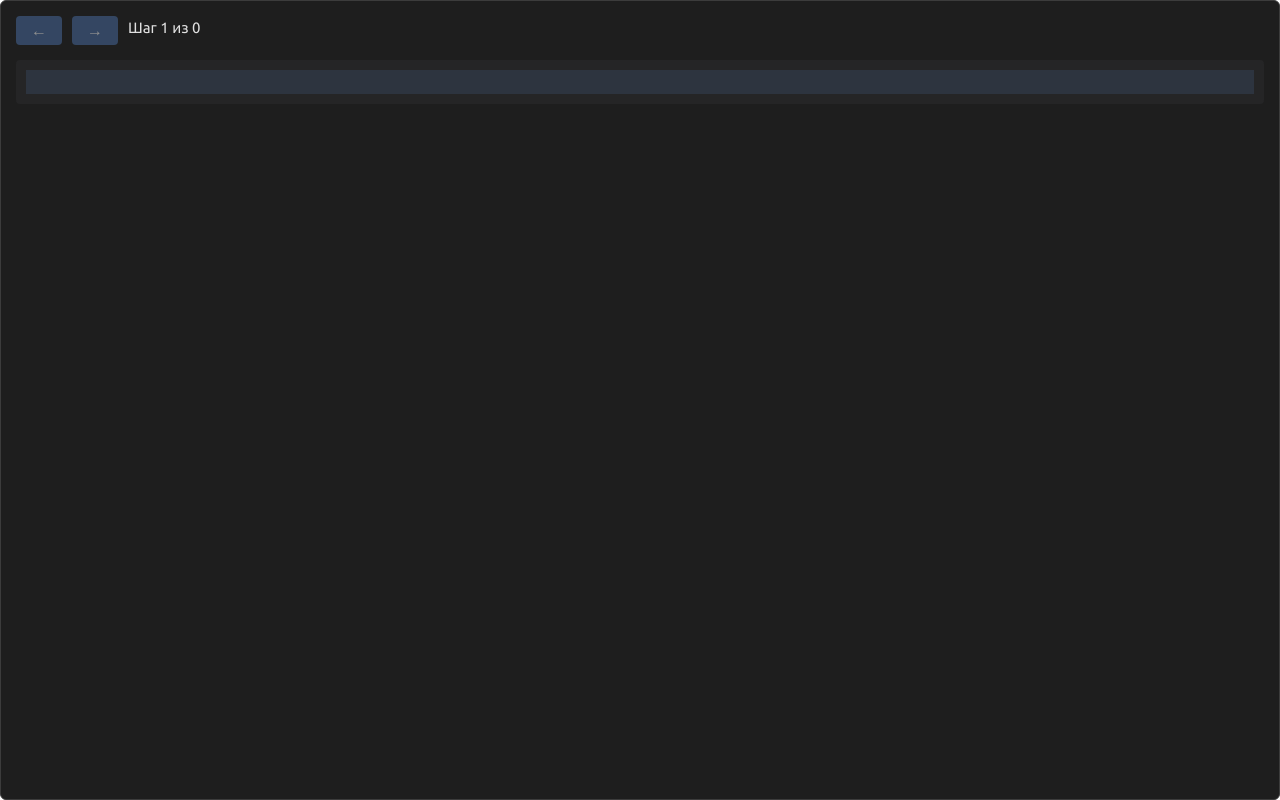
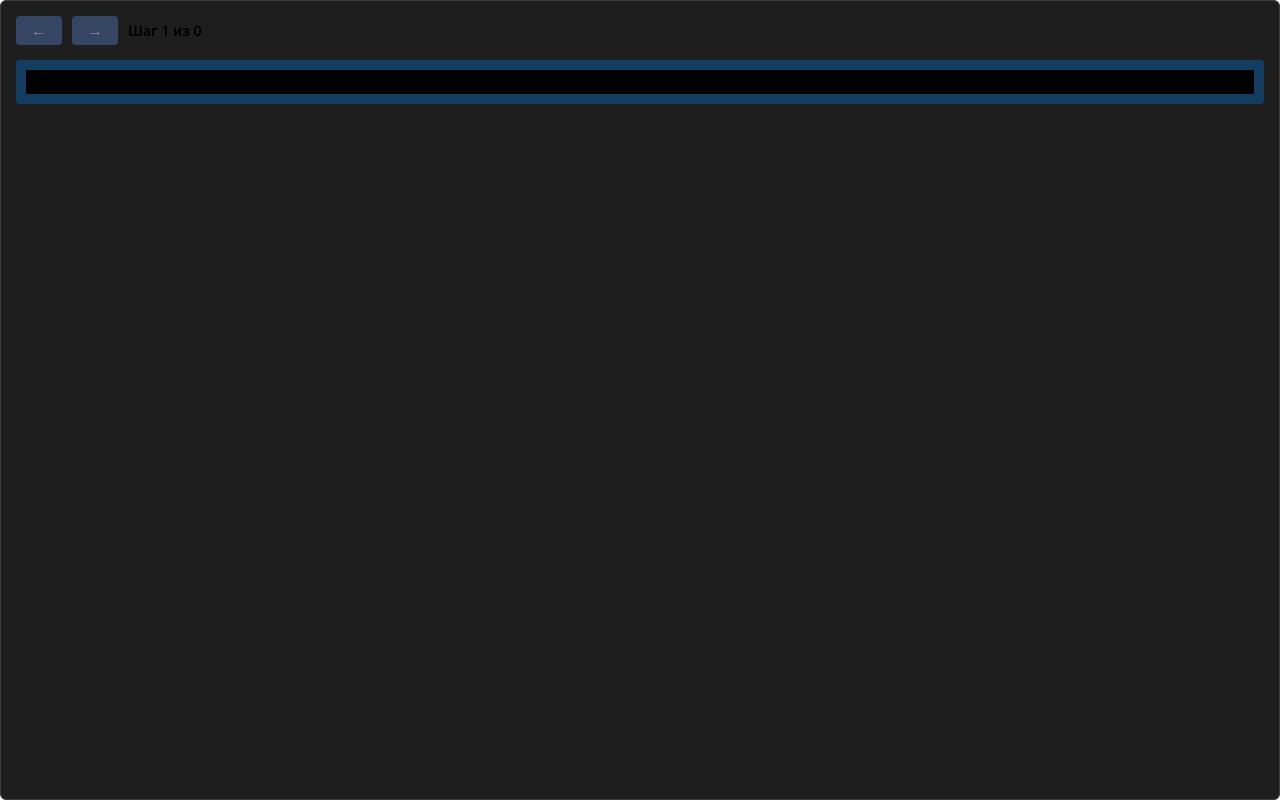
Before and after one commit to imadji/visual-sql-trainer, a Vue app in the folder client/: page /debugger in a window 1280 px wide. Built offline with nearby package versions, Linux system fonts and the light colour scheme.

Commit message:
fix sadbox styles one more time

```diff
--- a/client/src/components/DebuggerView.vue
+++ b/client/src/components/DebuggerView.vue
@@ -137,6 +137,12 @@ watch(
 .debugger-controls {
   display: flex;
   gap: 10px;
+  align-items: center;
+
+  span{
+    color: #000;
+    font-weight: 500;
+  }
 
   .nav-btn {
     background: #4a6fa5;
@@ -160,7 +166,8 @@ watch(
 }
 
 .sql-preview {
-  background-color: #252526;
+  // background-color: #252526;
+  background-color: rgba(0, 119, 216, 0.36);
   border-radius: 4px;
   padding: 10px;
   font-family: "Consolas", monospace;
@@ -174,7 +181,8 @@ watch(
   line-height: 1.5;
 
   &.active-line {
-    background-color: rgba(74, 111, 165, 0.2);
+    background-color: #000;
+    // background-color: rgba(74, 111, 165, 0.2);
   }
 }
 
--- a/client/src/components/SandboxView.vue
+++ b/client/src/components/SandboxView.vue
@@ -86,7 +86,7 @@
               @click="openDebugger(log.message)"
               title="Открыть в отладчике"
             >
-              123
+              <img src="../assets/info-helper.png" alt="">
             </button>
           </div>
         </div>
@@ -348,7 +348,8 @@ onMounted((): void => {
     border-radius: 4px 4px 0 0;
     margin-right: 4px;
     font-size: 14px;
-    color: #d4d4d4;
+    color: #000;
+    font-weight: 500;
 
     &.active {
       border-bottom-color: #4a6fa5;
@@ -358,7 +359,7 @@ onMounted((): void => {
     }
 
     &:hover {
-      background-color: #2a2d2e;
+      // background-color: #2a2d2e;
     }
   }
 }
@@ -389,8 +390,8 @@ onMounted((): void => {
   bottom: 0;
   padding: 15px;
   overflow: auto;
-  background-color: #1e1e1e;
-  // background-color: rgba(233, 241, 255, 1);
+  // background-color: #1e1e1e;
+  background-color: rgba(233, 241, 255, 1);
   color: #e0e0e0;
 }
 
@@ -513,7 +514,7 @@ onMounted((): void => {
     font-size: 14px;
     resize: none;
     background-color: rgba(233, 241, 255, 1);
-    color: #e0e0e0;
+    color: #000;
     box-shadow: inset 0 1px 3px rgba(0, 0, 0, 0.3);
 
     &:focus {
--- a/client/src/components/TasksView.vue
+++ b/client/src/components/TasksView.vue
@@ -181,10 +181,11 @@ function runQuery() {
 }
 
 .tasks-panel {
+  height: 100%;
   min-width: 400px;
 
   .tasks-items {
-    // height: 100%;
+    height: 100%;
     overflow: scroll;
     padding: 15px 0;
     width: 100%;
```
Also changed, not shown: client/src/assets/info-helper.png (added).
